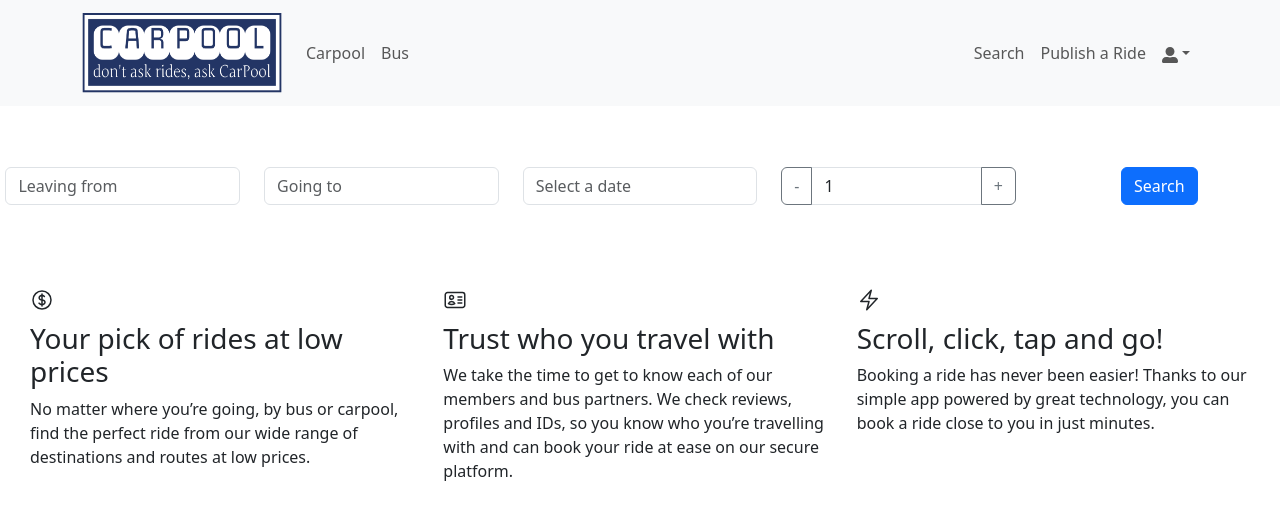
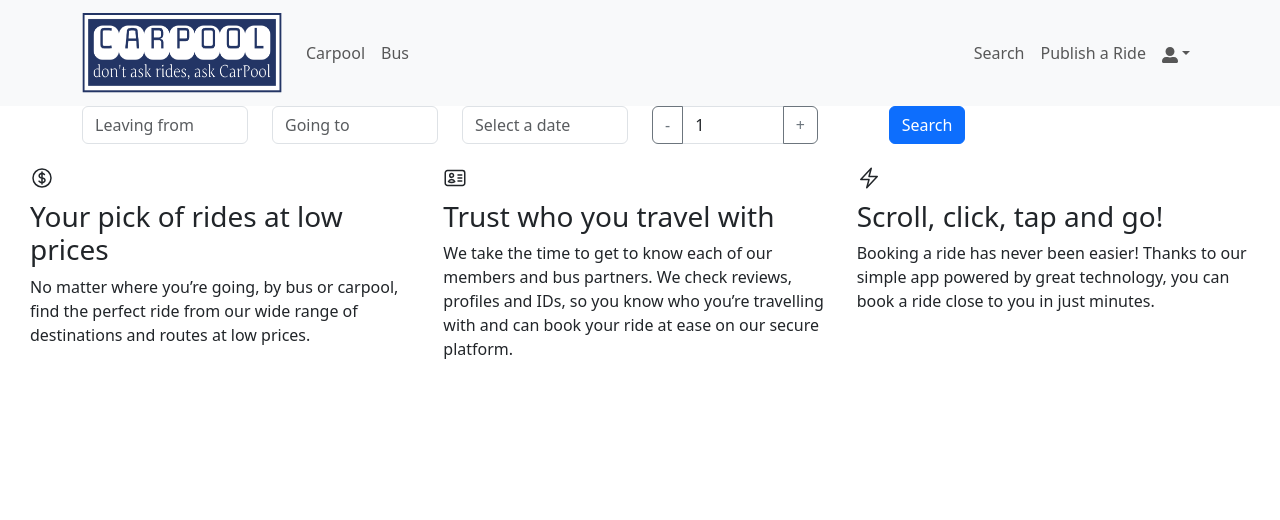
Before and after one commit to sayeedkhannabil/CarPool, a React (Create React App) app in the folder client/: page / in a window 1280 px wide. Shown: the top 520 px of the page. Built offline with nearby package versions, Linux system fonts and the light colour scheme.

Commit message:
Search component modified. Used container and added dynamic functionalities

```diff
--- a/client/src/components/SearchComponent.jsx
+++ b/client/src/components/SearchComponent.jsx
@@ -1,5 +1,5 @@
 import React, { useState } from 'react';
-import { Form, Row, Col, Button, InputGroup, FormControl } from 'react-bootstrap';
+import { Form, Row, Col, Button, InputGroup, FormControl, Container } from 'react-bootstrap';
 import DatePicker from 'react-datepicker';
 import 'react-datepicker/dist/react-datepicker.css';
 
@@ -22,16 +22,16 @@ const SearchComponent = () => {
   };
 
   return (
-    <div className="search-component">
+    <Container>
     <Form>
-      <Row>
-        <Col>
+      <Row className="align-items-center">
+        <Col xs={12} md={2}>
           <Form.Control type="text" placeholder="Leaving from" value={fromLocation} onChange={(e) => setFromLocation(e.target.value)} />
         </Col>
-        <Col>
+        <Col xs={12} md={2}>
           <Form.Control type="text" placeholder="Going to" value={toLocation} onChange={(e) => setToLocation(e.target.value)} />
         </Col>
-        <Col>
+        <Col xs={12} md={2}>
         <Form.Label></Form.Label>
           <DatePicker
             selected={selectedDate}
@@ -40,20 +40,20 @@ const SearchComponent = () => {
             customInput={<Form.Control as="input" />}
           />
         </Col>
-        <Col>
+        <Col xs={12} md={2}>
           <InputGroup>
             <Button variant="outline-secondary" onClick={() => setPassengerCount(Math.max(passengerCount - 1, 1))}>-</Button>
             <FormControl value={passengerCount} readOnly />
             <Button variant="outline-secondary" onClick={() => setPassengerCount(passengerCount + 1)}>+</Button>
           </InputGroup>
         </Col>
-        <Col>
+        <Col xs={12} md={2}>
           <Form.Label>&nbsp;</Form.Label>
           <Button variant="primary" onClick={handleSearch}>Search</Button>
         </Col>
       </Row>
     </Form>
-    </div>
+    </Container>
   );
 };
 
```
